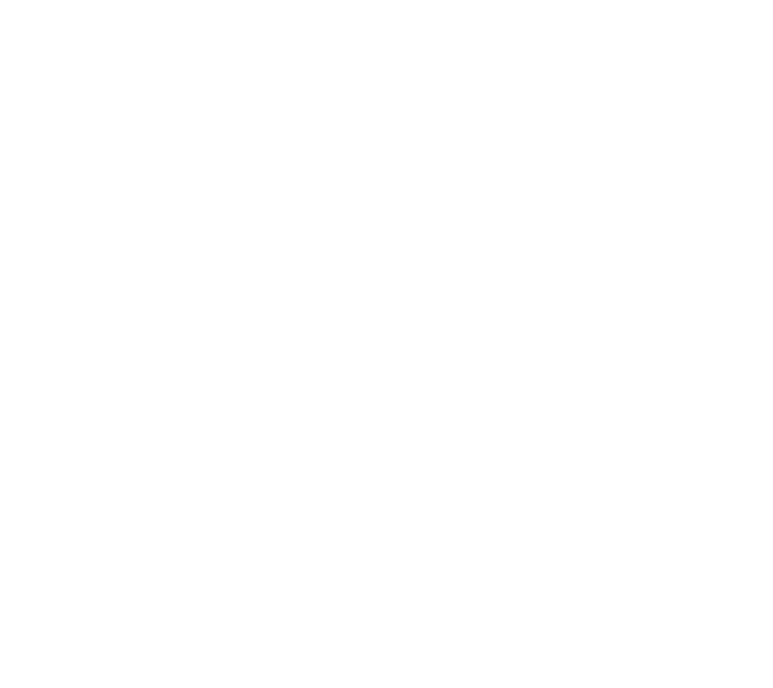
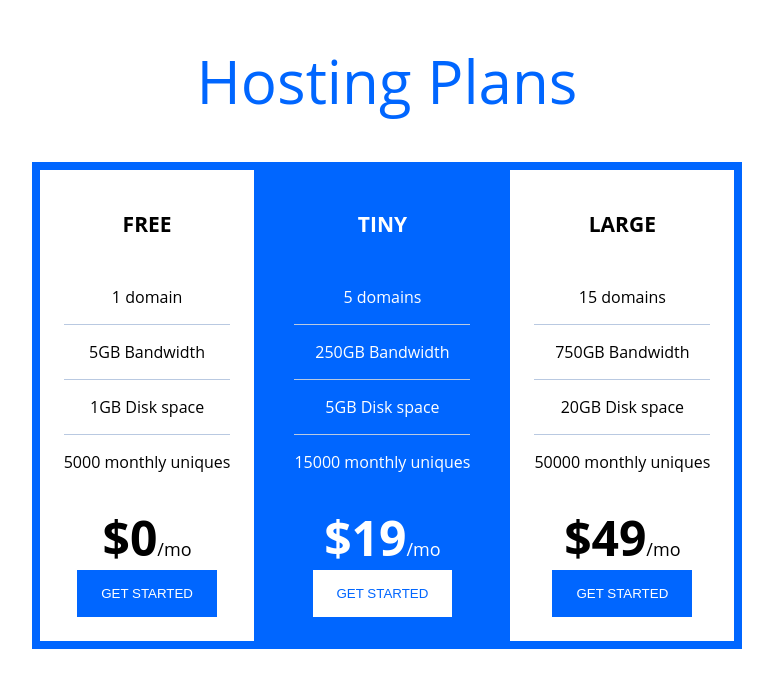
Before and after one commit to shrinkray/beyond-codekit, a website: page src/index.html in a window 1280 px wide. Shown: the whole page, without its empty margins (253-1026 px from the left). Drawn offline with nearby package versions, Linux system fonts and the light colour scheme; files that its build step writes are made by us from their sources; files whose address does not match are found by name.

Commit message:
Build tiered pricing table

```diff
--- a/src/index.html
+++ b/src/index.html
@@ -5,9 +5,47 @@
   <meta http-equiv="X-UA-Compatible" content="IE=edge">
   <meta name="viewport" content="width=device-width, initial-scale=1.0">
   <title>Hosting Plans</title>
-  <link rel="stylesheet" href="css/style.scss">
+  <link rel="stylesheet" href="css/style.css">
 </head>
 <body>
+  <h1>Hosting Plans</h1>
+  <div class="container">
 
+    <div class="pricing-plans">
+      <div class="tier">
+        <h2 class="tier__title">free</h2>
+          <ul class="tier__feature-list">
+            <li class="tier__list-item">1 domain</li>
+            <li class="tier__list-item">5GB Bandwidth</li>
+            <li class="tier__list-item">1GB Disk space</li>
+            <li class="tier__list-item">5000 monthly uniques</li>
+          </ul>
+          <div class="tier__price">$0<span class="period">/mo</span></div>
+          <button class="button">Get Started</button>
+      </div>
+      <div class="tier">
+        <h2 class="tier__title">tiny</h2>
+          <ul class="tier__feature-list">
+            <li class="tier__list-item">5 domains</li>
+            <li class="tier__list-item">250GB Bandwidth</li>
+            <li class="tier__list-item">5GB Disk space</li>
+            <li class="tier__list-item">15000 monthly uniques</li>
+          </ul>
+          <div class="tier__price">$19<span class="period">/mo</span></div>
+          <button class="button">Get Started</button>
+      </div>
+      <div class="tier">
+        <h2 class="tier__title">large</h2>
+          <ul class="tier__feature-list">
+            <li class="tier__list-item">15 domains</li>
+            <li class="tier__list-item">750GB Bandwidth</li>
+            <li class="tier__list-item">20GB Disk space</li>
+            <li class="tier__list-item">50000 monthly uniques</li>
+          </ul>
+          <div class="tier__price">$49<span class="period">/mo</span></div>
+          <button class="button">Get Started</button>
+      </div>
+    </div>
+  </div>
 </body>
 </html>
--- /dev/null
+++ b/src/scss/kevin.scss
@@ -0,0 +1,75 @@
+/*
+VARIABLES
+---
+I like this organization. I've found this color-name-100 .. style ordering in a design system
+and in TailwindCSS. This tells of weight and leans to usage. I think it is not being used right.
+the 100's number should go to opacity. They could all be 900's. There are no other shades of gradiation.
+
+Using 'fs' for font-size and 'fw' for font-weight is also similar to Bootstrap 5 and current TailwindCSS.
+
+Using 'size-x' for for spacers is new.
+
+
+*/
+
+// colors
+$color-neutral-100: #fff;
+$color-neutral-900: #1f3049;
+$color-primary-400: #0066ff;
+
+// font-families
+$ff-sans: 'Open Sans', sans-serif;
+
+// font-sizes
+$fs-900: 3.75rem;   // 60px
+$fs-800: 3rem;      // 48px
+$fs-600: 1.5rem;    // 24px
+$fs-500: 1.3125rem; // 21px
+$fs-400: 1.125rem;  // 18px
+
+// font-weights
+$fw-400: 400;
+$fw-700: 700;
+
+// size/spacing values (Including the border-width)
+$size-8: 0.5rem;
+$size-12: 0.75rem; // (not in design)
+$size-16: 1rem;
+$size-20: 1.25rem;
+$size-32: 2rem;
+$size-36: 2.25rem;
+
+/*
+RESET
+*/
+
+*,
+*::before,
+*::after {
+  box-sizing: border-box;
+}
+
+* {
+  margin: 0;
+  padding: 0;
+  font: inherit;
+}
+
+/*
+FOR THIS JOB
+*/
+
+body {
+  font-size: $fs-400;
+  font-weight: $fw-400;
+  color: $color-neutral-900;
+  background-color: $color-neutral-100;
+  font-family: $ff-sans;
+  text-align: center;
+}
+
+// this is new to me. Kevin has a video that explains it.
+.container {
+  width: min(100% - 2rem, 60rem);
+  margin-inline: auto;
+}
--- a/src/scss/style.scss
+++ b/src/scss/style.scss
@@ -1,6 +1,6 @@
 // colors
-$white: #fff;
-$price: #1f3049;
+$accent: #fff;
+$text: #1f3049;
 $feature: #0066ff;
 
 // types
@@ -8,9 +8,100 @@ $font: "Open Sans", sans-serif;
 
 // fontsize
 $h1: 3.75rem;
-$h2: 3rem;
 $period: 1.5rem;
 $tier: 1.3125rem;
 $cta: 1.125rem;
 
 //spacing
+body, h1, h2, h3, h4, h5, h6, p, span {
+  font-family: "Open Sans", sans-serif;
+}
+
+h1 {
+  font-size: $h1;
+  font-weight: 400;
+  text-align: center;
+  color: $feature;
+}
+
+.container {
+  width: 100%;
+  display: flex;
+  justify-content: space-around;
+
+}
+.pricing-plans {
+  display: flex;
+  &:nth-child(2) {
+      background-color: $feature;
+      color: $accent;
+      .button {
+        background-color: $accent;
+        color: $feature;
+      }
+    }
+}
+
+.tier {
+  display: flex;
+  flex-direction: column;
+  align-items: center;
+  padding: 1.5rem;
+  border: .5rem solid $feature;
+  &:nth-child(2) {
+      color: $accent;
+    }
+  &__title {
+    text-transform: uppercase;
+    text-align: center;
+    font-weight: 700;
+    font-size: 1.3125rem;
+    padding-block: 1rem;
+    margin: 0;
+
+  }
+  &__feature-list {
+    list-style: none;
+    text-align: center;
+    padding: 0;
+
+  }
+  &__list-item {
+   padding-block: 1rem;
+   border-bottom: 1px solid lighten($text, 60%);
+   &:last-child {
+    border: none;
+   }
+  }
+  &__price {
+    font-size: 3rem;
+    font-weight: 700;
+    span {
+      font-size: 1.125rem;
+      font-weight: 400;
+    }
+    &:nth-child(2){
+      color: $accent;
+      span {
+        color: $accent;
+      }
+
+    }
+  }
+  .button {
+    text-transform: uppercase;
+    padding: 1rem 1.5rem;
+    background-color: $feature;
+    color: $accent;
+    border: 0;
+    }
+  &:nth-child(2) {
+      background-color: $feature;
+      color: $accent;
+      .button {
+        background-color: $accent;
+        color: $feature;
+      }
+    }
+
+}
```
